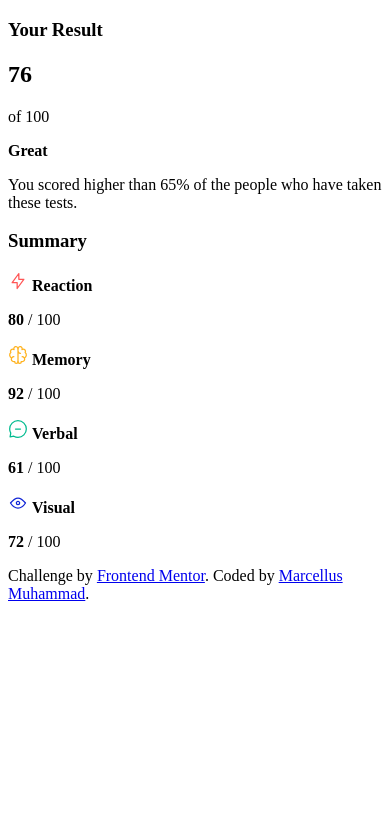
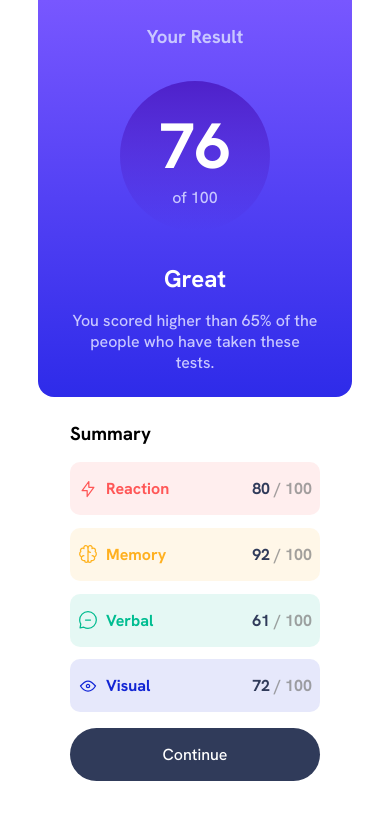
Before and after one commit to Mtmuhammad/Results-Summary-Component, a website: page src/index.html in a window 390 px wide. Drawn offline with Linux system fonts and the light colour scheme.

Commit message:
feat: Add Styles
Added component styles and responsive queries using scss.

```diff
--- a/package.json
+++ b/package.json
@@ -8,7 +8,6 @@
   "author": "",
   "license": "ISC",
   "devDependencies": {
-    "parcel-bundler": "^1.12.5",
     "sass": "^1.62.1"
   }
 }
--- a/index.html
+++ b/src/index.html
@@ -9,13 +9,22 @@
       sizes="32x32"
       href="./assets/images/favicon-32x32.png"
     />
+    <link rel="preconnect" href="https://fonts.googleapis.com" />
+    <link rel="preconnect" href="https://fonts.gstatic.com" crossorigin />
+    <link
+      href="https://fonts.googleapis.com/css2?family=Hanken+Grotesk:wght@500;700;800&family=Outfit:wght@400;700&display=swap"
+      rel="stylesheet"
+    />
 
+    <link rel="stylesheet" href="scss/style.css" />
     <title>Frontend Mentor | Results summary component</title>
   </head>
   <body>
     <main>
+      <!-- Results summary card -->
       <div class="card">
         <div class="card-container">
+          <!-- Card results section -->
           <section class="card-results">
             <h3 class="card-results_title">Your Result</h3>
             <div class="card-results_score">
@@ -28,6 +37,8 @@
               tests.
             </p>
           </section>
+          <!-- end card results section -->
+          <!-- Card summary section -->
           <section class="card-summary">
             <h3 class="card_summary_title">Summary</h3>
             <div class="card-rows">
@@ -72,19 +83,13 @@
                 <p><b>72</b> / 100</p>
               </div>
             </div>
+            <!-- Card button -->
+            <button class="card-btn">Continue</button>
           </section>
+          <!-- end card summary section -->
         </div>
       </div>
+      <!-- end card -->
     </main>
-
-    <div class="attribution">
-      Challenge by
-      <a href="https://www.frontendmentor.io?ref=challenge" target="_blank"
-        >Frontend Mentor</a
-      >. Coded by
-      <a href="https://www.frontendmentor.io/profile/Mtmuhammad"
-        >Marcellus Muhammad</a
-      >.
-    </div>
   </body>
 </html>
--- /dev/null
+++ b/src/scss/_variables.scss
@@ -0,0 +1,23 @@
+//COLORS
+$sunset-orange: #ff5757;
+$sunset-orange-opaque: hsla(0, 100%, 67%, 0.1);
+$beer: #ffb01f;
+$beer-opaque: hsla(39, 100%, 56%, 0.1);
+$green-blue: #00bd91;
+$green-blue-opaque: hsla(166, 100%, 37%, 0.1);
+$cobalt-blue: #1225d4;
+$cobalt-blue-opaque: hsla(234, 85%, 45%, 0.1);
+
+//GRADIENTS
+$light-slate-blue: #7857ff;
+$light-royal-blue: #2e2be9;
+$violet-blue: #4e21ca;
+$persian-blue: hsl(241, 72%, 46%,0);
+
+//NEUTRALS
+$white: #fff;
+$black: #000;
+$gray: rgba(128, 128, 128, 0.734);
+$pale-blue: #ebf1ff;
+$light-lavender: #c8c7ff;
+$dark-gray-blue:  #303b5a;
--- /dev/null
+++ b/src/scss/styles.scss
@@ -0,0 +1,198 @@
+@use "./variables" as a;
+
+* {
+  padding: 0;
+  margin: 0;
+  box-sizing: border-box;
+  font-family: "Hanken Grotesk", sans-serif;
+}
+
+body {
+  min-height: 100vh;
+  display: flex;
+  align-items: center;
+  justify-content: center;
+}
+
+.card {
+  box-shadow: a.$pale-blue 15px 20px 30px;
+  border-radius: 2rem;
+  width: 650px;
+  background-color: a.$white;
+  margin-bottom: 5rem;
+
+  &-container {
+    display: flex;
+    justify-content: space-between;
+  }
+
+  &-results {
+    width: 50%;
+    padding: 1.5rem 2rem;
+    border-radius: 2rem;
+    background: linear-gradient(
+      to bottom,
+      a.$light-slate-blue,
+      a.$light-royal-blue
+    );
+    text-align: center;
+    display: flex;
+    flex-direction: column;
+    align-items: center;
+    gap: 1rem;
+
+    &_title {
+      color: a.$light-lavender;
+      margin-bottom: 1rem;
+    }
+
+    &_score {
+      width: 150px;
+      height: 150px;
+      border-radius: 50%;
+      background: linear-gradient(to bottom, a.$violet-blue, a.$persian-blue);
+      display: flex;
+      justify-content: center;
+      align-items: center;
+      flex-direction: column;
+
+      & h1 {
+        color: a.$white;
+        font-size: 4rem;
+      }
+      & p {
+        color: a.$light-lavender;
+      }
+    }
+
+    & b {
+      color: a.$white;
+      font-size: 1.5rem;
+      margin-top: 1rem;
+    }
+
+    &_info {
+      color: a.$light-lavender;
+      width: 200px;
+    }
+  }
+
+  &-summary {
+    width: 50%;
+    padding: 1.5rem 2rem;
+    display: flex;
+    flex-direction: column;
+    gap: 1rem;
+
+    &_title {
+      color: a.$black;
+      font-weight: 500;
+    }
+  }
+
+  &-rows {
+    display: flex;
+    flex-direction: column;
+    gap: 0.8rem;
+  }
+
+  &-row {
+    display: flex;
+    border-radius: 10px;
+    align-items: center;
+    justify-content: space-between;
+    padding: 1rem 0.5rem;
+
+    & p {
+      color: a.$gray;
+      font-weight: 700;
+
+      & b {
+        color: a.$dark-gray-blue;
+      }
+    }
+
+    &:nth-child(1) {
+      background-color: a.$sunset-orange-opaque;
+
+      & .card-badge b {
+        color: a.$sunset-orange;
+      }
+    }
+    &:nth-child(2) {
+      background-color: a.$beer-opaque;
+
+      & .card-badge b {
+        color: a.$beer;
+      }
+    }
+    &:nth-child(3) {
+      background-color: a.$green-blue-opaque;
+
+      & .card-badge b {
+        color: a.$green-blue;
+      }
+    }
+    &:nth-child(4) {
+      background-color: a.$cobalt-blue-opaque;
+
+      & .card-badge b {
+        color: a.$cobalt-blue;
+      }
+    }
+  }
+
+  &-badge {
+    display: flex;
+    align-items: center;
+    gap: 0.5rem;
+  }
+
+  &-btn {
+    margin-top: auto;
+    padding: 1rem;
+    border: none;
+    border-radius: 2rem;
+    background: a.$dark-gray-blue;
+    cursor: pointer;
+    font-size: 1rem;
+    color: a.$white;
+
+    &:hover {
+      background: linear-gradient(
+        to bottom,
+        a.$light-slate-blue,
+        a.$light-royal-blue
+      );
+    }
+  }
+}
+
+@media screen and (max-width: 650px) {
+  body {
+    align-items: flex-start;
+    background-color: a.$white;
+  }
+
+  .card {
+    box-shadow: none;
+    width: 100%;
+
+    &-container {
+      flex-direction: column;
+    }
+
+    &-results {
+      border-radius: 0 0 1rem 1rem;
+      width: 100%;
+
+      &_info {
+        width: 250px;
+      }
+    }
+
+    &-summary {
+      width: 100%;
+    }
+  }
+}
```
Also changed, not shown: data.json (deleted, +0 -22 lines), src/assets/fonts/HankenGrotesk-VariableFont_wght.ttf (renamed from assets/fonts/HankenGrotesk-VariableFont_wght.ttf), src/assets/fonts/README.txt (renamed from assets/fonts/README.txt), src/assets/fonts/static/HankenGrotesk-Bold.ttf (renamed from assets/fonts/static/HankenGrotesk-Bold.ttf), src/assets/fonts/static/HankenGrotesk-ExtraBold.ttf (renamed from assets/fonts/static/HankenGrotesk-ExtraBold.ttf), src/assets/fonts/static/HankenGrotesk-Medium.ttf (renamed from assets/fonts/static/HankenGrotesk-Medium.ttf), src/assets/images/favicon-32x32.png (renamed from assets/images/favicon-32x32.png), src/assets/images/icon-memory.svg (renamed from assets/images/icon-memory.svg), src/assets/images/icon-reaction.svg (renamed from assets/images/icon-reaction.svg), src/assets/images/icon-verbal.svg (renamed from assets/images/icon-verbal.svg), src/assets/images/icon-visual.svg (renamed from assets/images/icon-visual.svg), src/scss/style.css (added), 2 other files.
